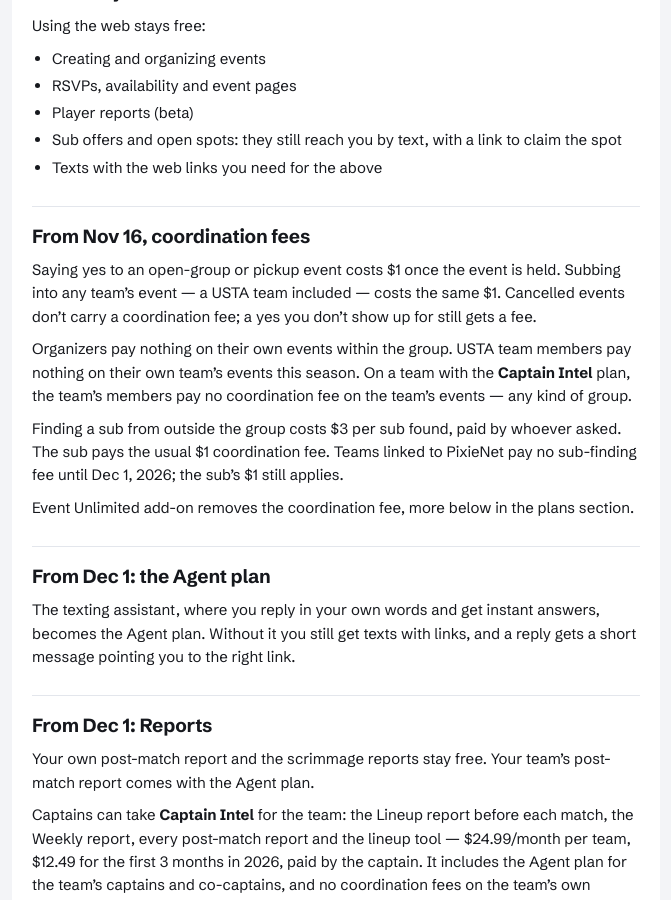
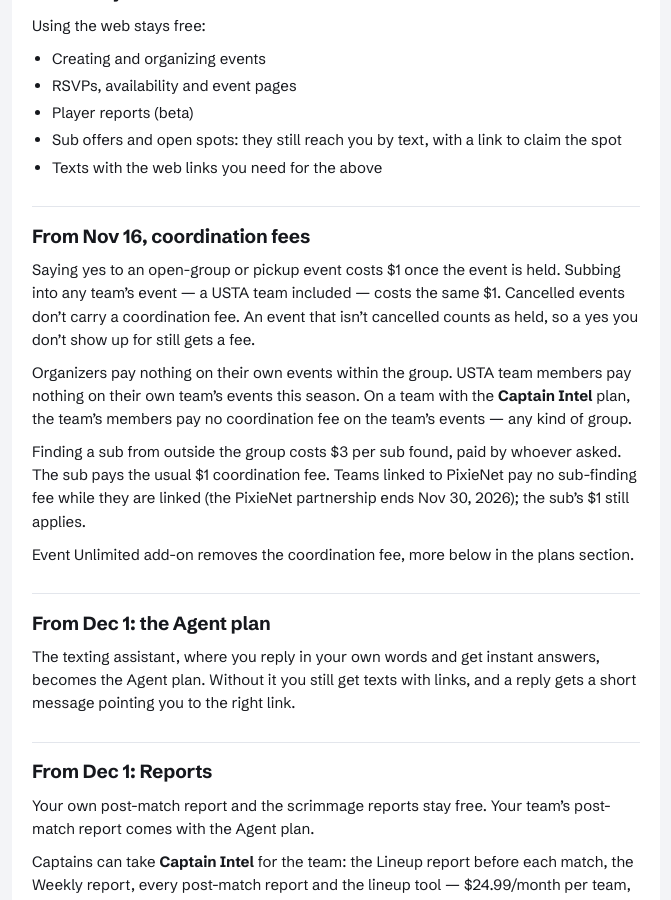
Before and after one commit to hugoaponte/headcount-buddy-web, a Jekyll site: the page built from plans.md, in a window 1280 px wide and 900 px high, scrolled down 450 px. Shown: the whole window, without its empty margins (304-975 px from the left). Built offline with Jekyll 4.4.1, drawn with Linux system fonts in a browser that asks for light colours; some of the changed text lies outside the part shown.

Commit message:
plans: an event that isn't cancelled counts as held; the PixieNet sub-fee waiver lasts while a team is linked; captains find Captain Intel on their statement (owner, 2026-11-12)
Co-Authored-By: Claude Fable 5.2 <noreply@anthropic.com>
Claude-Session: https://claude.ai/code/session_01YcHxPko94cyRVhCTNaUwqs
Agent: ubuntu-s-droplet3

```diff
--- a/plans.md
+++ b/plans.md
@@ -28,11 +28,11 @@ Using the web stays free:
 
 ## From Nov 16, coordination fees
 
-Saying yes to an open-group or pickup event costs $1 once the event is held. Subbing into any team's event — a USTA team included — costs the same $1. Cancelled events don't carry a coordination fee; a yes you don't show up for still gets a fee.
+Saying yes to an open-group or pickup event costs $1 once the event is held. Subbing into any team's event — a USTA team included — costs the same $1. Cancelled events don't carry a coordination fee. An event that isn't cancelled counts as held, so a yes you don't show up for still gets a fee.
 
 Organizers pay nothing on their own events within the group. USTA team members pay nothing on their own team's events this season. On a team with the **Captain Intel** plan, the team's members pay no coordination fee on the team's events — any kind of group.
 
-Finding a sub from outside the group costs $3 per sub found, paid by whoever asked. The sub pays the usual $1 coordination fee. Teams linked to PixieNet pay no sub-finding fee until Dec 1, 2026; the sub's $1 still applies.
+Finding a sub from outside the group costs $3 per sub found, paid by whoever asked. The sub pays the usual $1 coordination fee. Teams linked to PixieNet pay no sub-finding fee while they are linked (the PixieNet partnership ends Nov 30, 2026); the sub's $1 still applies.
 
 Event Unlimited add-on removes the coordination fee, more below in the plans section.
 
```
Also changed, not shown: other parts of plans.md (+1 -1 lines).
